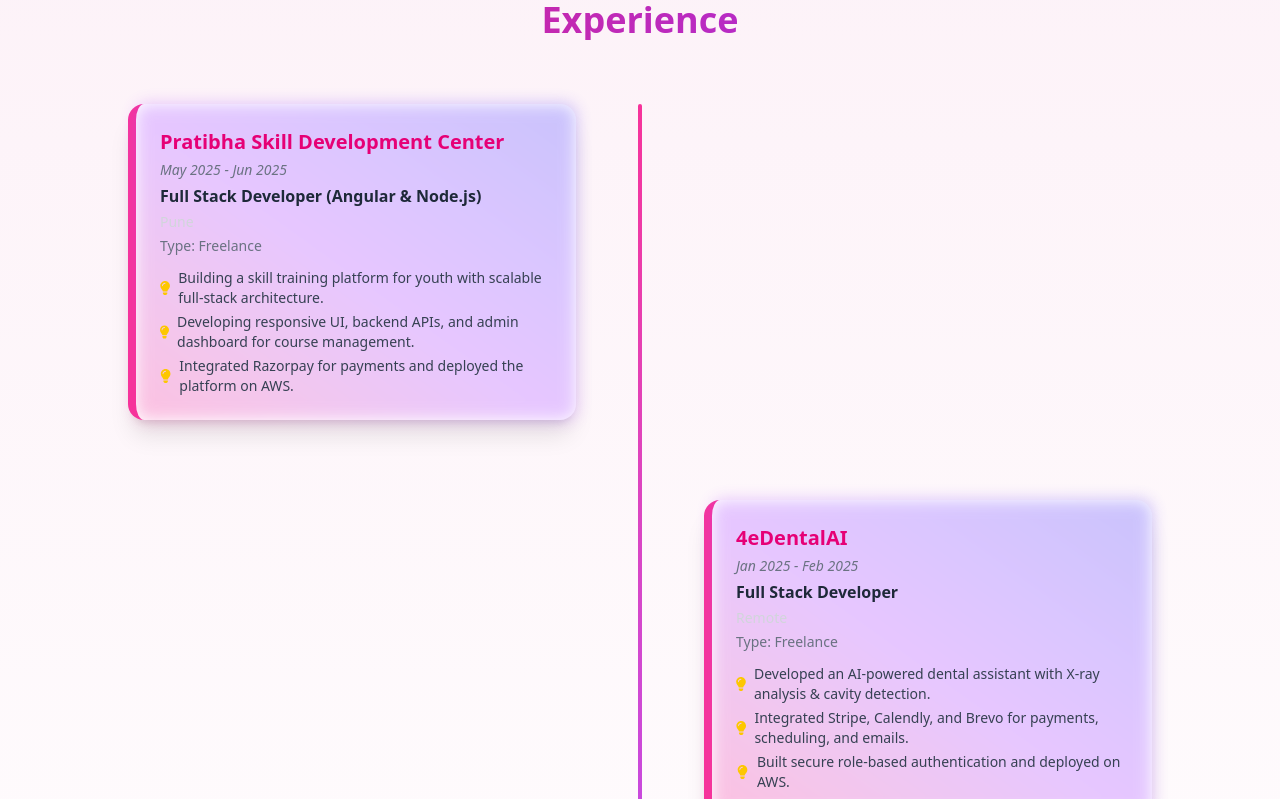
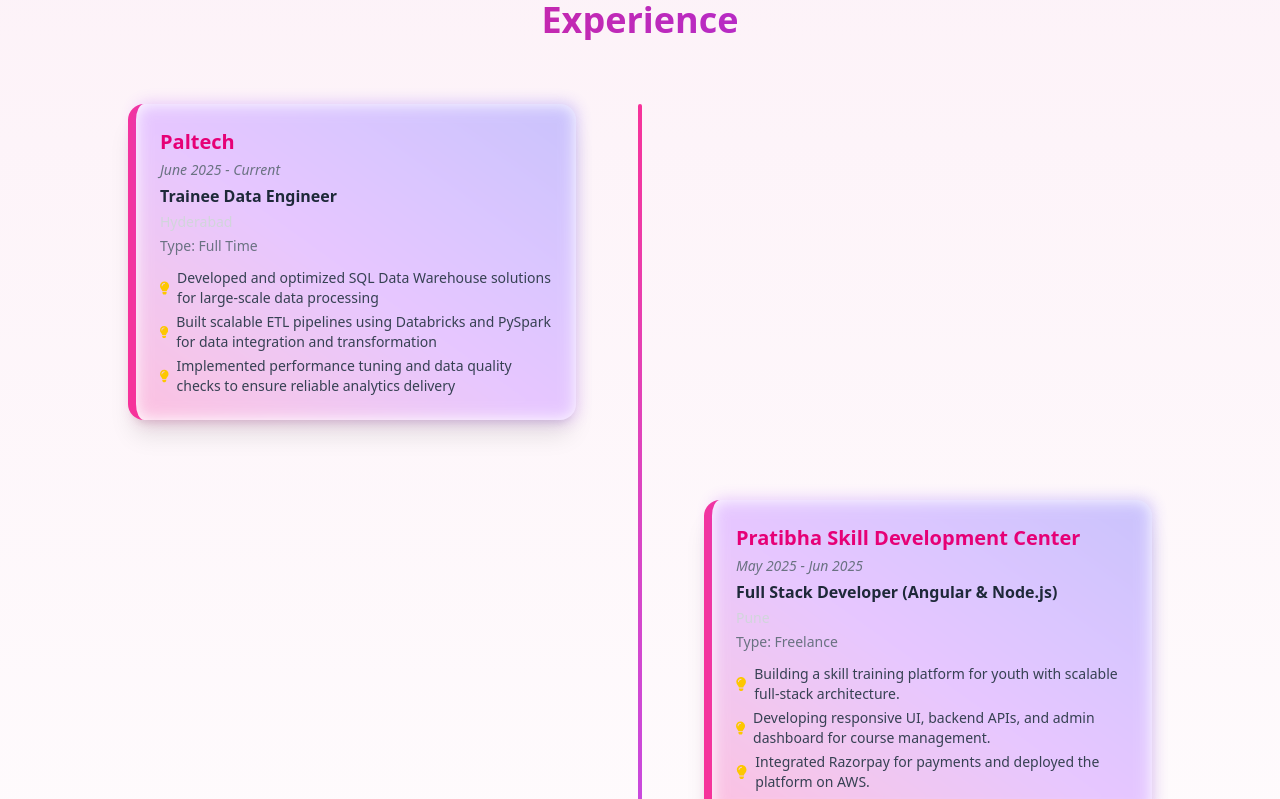
Before and after one commit to Anisha2123/Portfolio, a React (Vite) app: page / in a window 1280 px wide. Shown: the part 1920-2719 px from the top of the page. Built offline with nearby package versions, Linux system fonts and the light colour scheme.

Commit message:
paltech added, denatlai removed from exp

```diff
--- a/src/components/Experience.tsx
+++ b/src/components/Experience.tsx
@@ -89,6 +89,19 @@
 
 const experiences = [
   {
+    title: "Paltech",
+    date: "June 2025 - Current",
+    role: "Trainee Data Engineer",
+    type: "Full Time",
+    location: "Hyderabad",
+    link: "https://www.pal.tech/",
+    description: [
+"Developed and optimized SQL Data Warehouse solutions for large-scale data processing",
+"Built scalable ETL pipelines using Databricks and PySpark for data integration and transformation",
+"Implemented performance tuning and data quality checks to ensure reliable analytics delivery"
+    ]
+  },
+  {
     title: "Pratibha Skill Development Center",
     date: "May 2025 - Jun 2025",
     role: "Full Stack Developer (Angular & Node.js)",
@@ -99,19 +112,6 @@
       "Building a skill training platform for youth with scalable full-stack architecture.",
       "Developing responsive UI, backend APIs, and admin dashboard for course management.",
       "Integrated Razorpay for payments and deployed the platform on AWS."
-    ]
-  },
-  {
-    title: "4eDentalAI",
-    date: "Jan 2025 - Feb 2025",
-    role: "Full Stack Developer",
-    type: "Freelance",
-    location: "Remote",
-    link: "https://4edentalai.com/",
-    description: [
-      "Developed an AI-powered dental assistant with X-ray analysis & cavity detection.",
-      "Integrated Stripe, Calendly, and Brevo for payments, scheduling, and emails.",
-      "Built secure role-based authentication and deployed on AWS."
     ]
   },
   {
--- a/src/components/Projects.tsx
+++ b/src/components/Projects.tsx
@@ -124,7 +124,7 @@
       "An AI-powered dental assistant platform using Angular, Node.js, MongoDB. Includes X-ray analysis API, Stripe payments, Calendly scheduling, and real-time admin dashboards.",
     date: "Jan 2025 - Feb 2025",
     live: "https://4edentalai.com",
-    github: "https://github.com/Anisha2123/4eDentalAI",
+    github: "Private Repository (Institutional)",
   },
   {
     title: "TopDataCoach",
```
